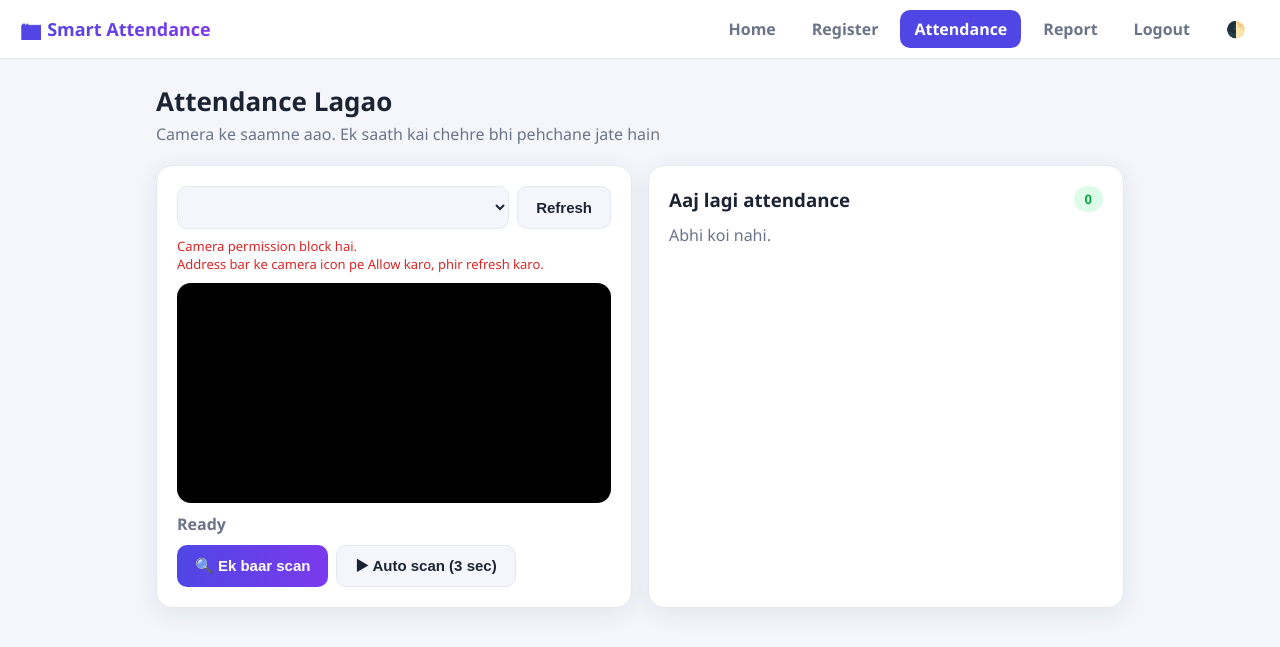
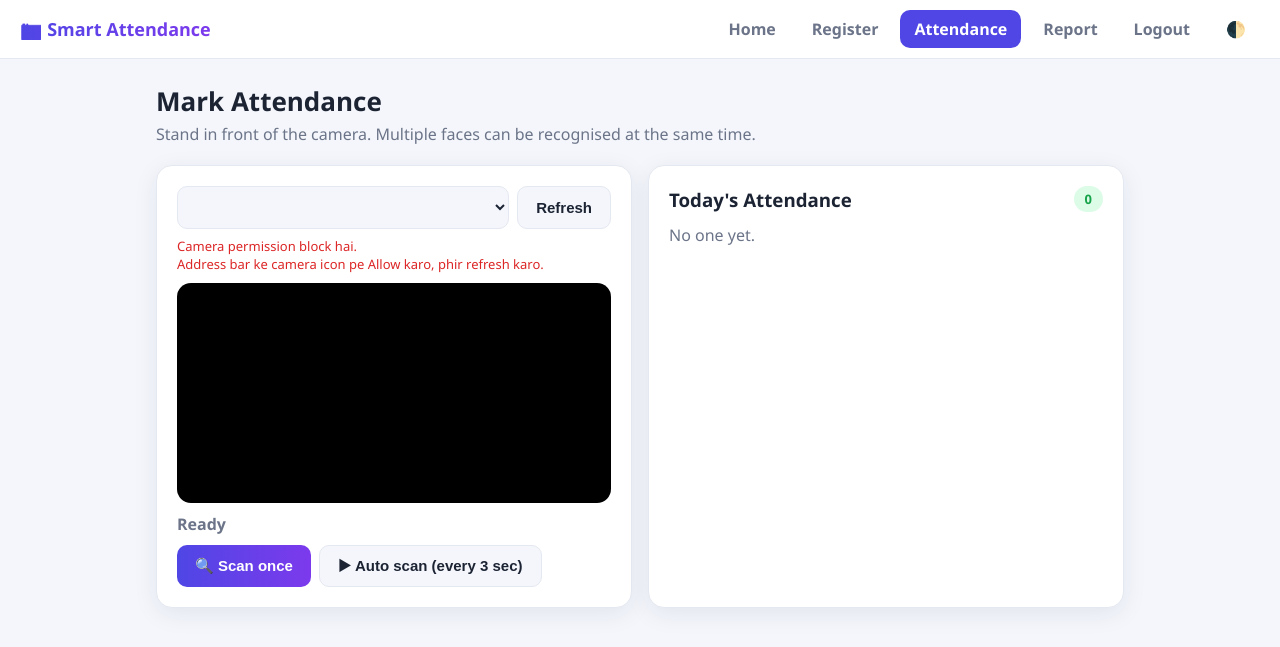
Before and after one commit to GurudeepSoni/Automated-Attendence-Monitoring, a Flask app: page /attendance in a window 1280 px wide. Shown: the top 647 px of the page. Run offline with Flask 3, Linux system fonts and the light colour scheme; the visitor is signed in with stand-in values (Sample User, id 1); lists and menus that the app fills with data are empty.

Commit message:
Update attendance.html

```diff
--- a/aas/templates/attendance.html
+++ b/aas/templates/attendance.html
@@ -1,16 +1,16 @@
 {% extends "base.html" %}{% block body %}
-<h1>Attendance Lagao</h1><p class="sub">Camera ke saamne aao. Ek saath kai chehre bhi pehchane jate hain</p>
+<h1>Mark Attendance</h1><p class="sub">Stand in front of the camera. Multiple faces can be recognised at the same time.</p>
 <div class="grid g2">
  <div class="card"><div style="position:relative"><video id="v" autoplay playsinline></video>
   <div id="beam" style="display:none;position:absolute;left:0;right:0;height:3px;background:linear-gradient(90deg,transparent,#22c55e,transparent);box-shadow:0 0 14px #22c55e;top:0;animation:sc 1.6s linear infinite"></div></div>
   <style>@keyframes sc{0%{top:0}100%{top:calc(100% - 3px)}}</style>
   <div id="status" style="margin:10px 0;font-weight:700;color:var(--muted)">Ready</div>
   <div style="display:flex;gap:8px;flex-wrap:wrap">
-   <button class="btn" type="button" id="one">🔍 Ek baar scan</button>
-   <button class="btn sec" type="button" id="auto">▶ Auto scan (3 sec)</button></div></div>
- <div class="card"><div style="display:flex;justify-content:space-between;align-items:center"><h3 style="margin:0">Aaj lagi attendance</h3><span class="badge p" id="cnt">0</span></div>
+   <button class="btn" type="button" id="one">🔍 Scan once</button>
+   <button class="btn sec" type="button" id="auto">▶ Auto scan (every 3 sec)</button></div></div>
+ <div class="card"><div style="display:flex;justify-content:space-between;align-items:center"><h3 style="margin:0">Today's Attendance</h3><span class="badge p" id="cnt">0</span></div>
   <div id="log" style="margin-top:12px;display:grid;gap:8px"></div>
-  <div id="empty" class="sub">Abhi koi nahi.</div></div>
+  <div id="empty" class="sub">No one yet.</div></div>
 </div>
 <script>
 const v=document.getElementById('v'),st=document.getElementById('status'),log=document.getElementById('log'),beam=document.getElementById('beam');
@@ -19,17 +19,17 @@ function add(m){document.getElementById('empty').style.display='none';total++;do
  var d=document.createElement('div');d.style.cssText='display:flex;justify-content:space-between;padding:10px 12px;background:var(--okbg);border-radius:10px;animation:pop .3s';
  d.innerHTML='<b></b><span style="color:var(--muted);font-size:13px"></span>';d.firstChild.textContent='✅ '+m.name+' ('+m.roll+')';d.lastChild.textContent=m.time;log.prepend(d)}
 async function scan(silent){
- if(busy)return;var im=snap(v,silent);if(!im)return;busy=true;beam.style.display='block';st.textContent='Scan ho raha hai...';
+ if(busy)return;var im=snap(v,silent);if(!im)return;busy=true;beam.style.display='block';st.textContent='Scanning...';
  try{var r=await fetch('/api/mark',{method:'POST',headers:{'Content-Type':'application/json'},body:JSON.stringify({image:im})});var j=await r.json();
   if(!j.ok){st.textContent=j.msg;toast(j.msg,'err')}
-  else if(!j.faces){st.textContent='Koi chehra nahi dikha. Thoda paas aao.'}
+  else if(!j.faces){st.textContent='No face detected. Please move closer.'}
   else{j.marked.forEach(function(m){add(m);toast(m.name+' Present ✅','ok')});
-   var parts=[];if(j.marked.length)parts.push(j.marked.length+' nayi attendance');if(j.already.length)parts.push(j.already.join(', ')+' pehle se lagi hai');if(j.unknown)parts.push(j.unknown+' chehra pehchana nahi gaya');
+   var parts=[];if(j.marked.length)parts.push(j.marked.length+' newly marked');if(j.already.length)parts.push(j.already.join(', ')+' already marked');if(j.unknown)parts.push(j.unknown+' face(s) not recognised');
    st.textContent=parts.join(' • ')}
  }catch(e){st.textContent='Error: '+e.message}
  busy=false;if(!timer)beam.style.display='none'}
 document.getElementById('one').onclick=function(){scan(false)};
 document.getElementById('auto').onclick=function(){var b=document.getElementById('auto');
- if(timer){clearInterval(timer);timer=null;b.textContent='▶ Auto scan (3 sec)';beam.style.display='none';st.textContent='Auto scan band'}
- else{timer=setInterval(function(){scan(true)},3000);b.textContent='⏸ Auto scan band karo';scan(true)}};
+ if(timer){clearInterval(timer);timer=null;b.textContent='▶ Auto scan (every 3 sec)';beam.style.display='none';st.textContent='Auto scan stopped'}
+ else{timer=setInterval(function(){scan(true)},3000);b.textContent='⏸ Stop auto scan';scan(true)}};
 </script>{% endblock %}
```
